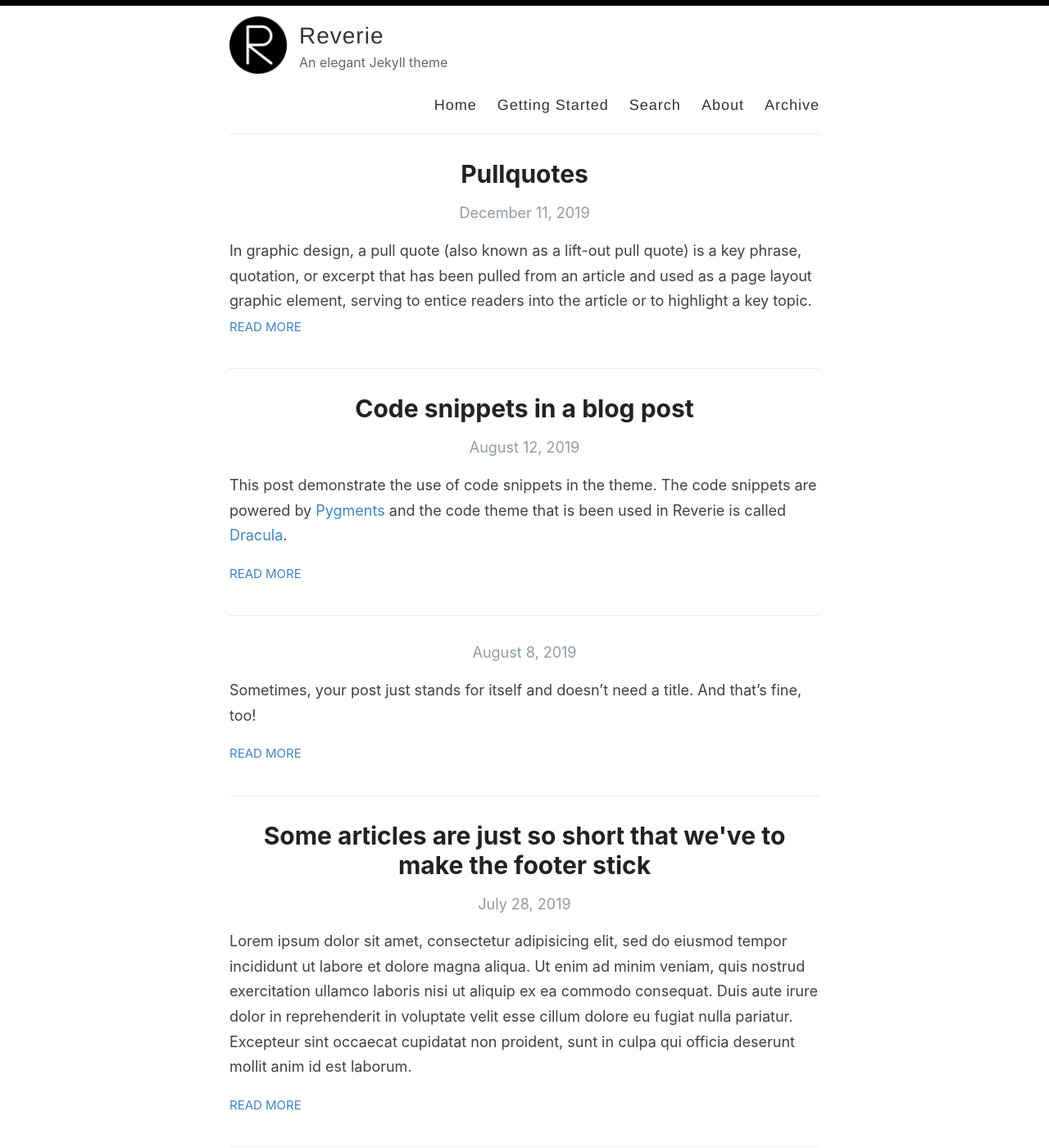
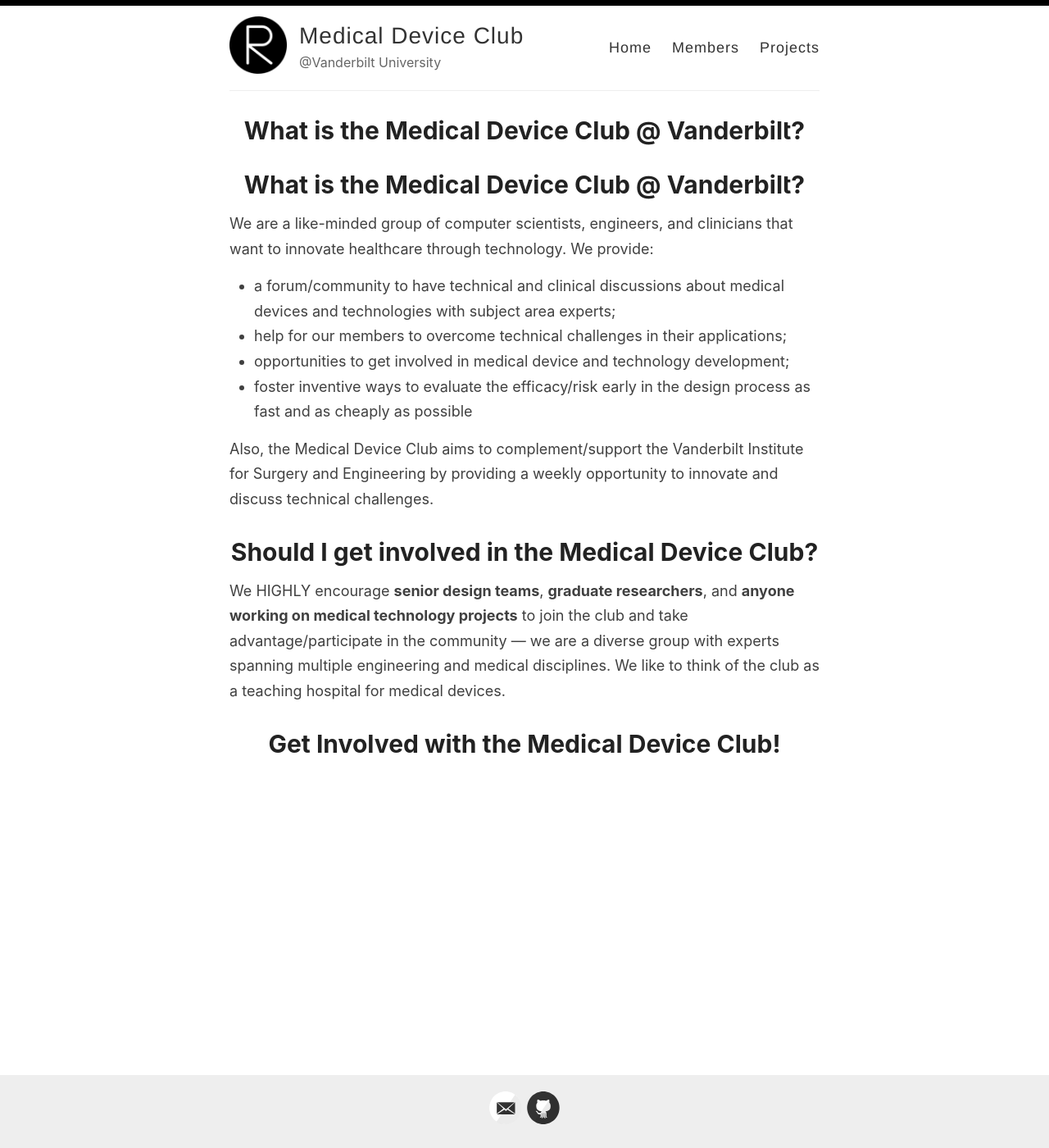
Before and after one commit to IoMT-Lab/med-dev-club.github.io, a Jekyll site: the page built from index.md, in a window 1280 px wide and 1400 px high. Shown: the whole window at 82% size. Built offline with Jekyll 4.4.1, drawn with Linux system fonts in a browser that asks for light colours; the list of posts is cut into pages by our own code; our own code applies the rules of GitHub Pages for plain Markdown files; some of the changed text lies outside the part shown.

Commit message:
initial configuration after template

````diff
--- a/_config.yml
+++ b/_config.yml
@@ -3,13 +3,13 @@
 #
 
 # Name of your site (displayed in the header)
-name: Reverie
+name: Medical Device Club
 
 # Name of the author
-author: Amit Merchant
+author: Taylor Carpenter
 
 # Short bio or description (displayed in the header)
-description: An elegant Jekyll theme
+description: "@Vanderbilt University"
 
 # URL of your avatar or profile pic (you could use your GitHub profile pic)
 avatar: /images/reverie.png
@@ -21,15 +21,15 @@ avatar: /images/reverie.png
 # Includes an icon in the footer for each username you enter
 footer-links:
   dribbble:
-  email: amit.d.merchant@gmail.com
+  email: iomt@vanderbilt.edu
   facebook:
   flickr:
-  github: amitmerchant1990/reverie
+  github: IoMT-Lab
   instagram:
   linkedin:
   pinterest:
-  rss: rss
-  twitter: amit_merchant
+  rss:
+  twitter:
   stackoverflow:
   youtube: # channel/<your_long_string> or user/<user-name>
   googleplus: # anything in your profile username that comes after plus.google.com/
@@ -41,21 +41,21 @@ footer-links:
 disqus:
 
 # Enter your Google Analytics web tracking code (e.g. UA-2110908-2) to activate tracking
-google_analytics: UA-43339302-11
+google_analytics:
 
 # For newer "GA4" analytics, use the following instead of the "UA" entry above
 #google_analytics_ga4: G-GABC1DEFG
 
 # Your website URL (e.g. http://amitmerchant1990.github.io or http://www.amitmerchant.com)
 # Used for Sitemap.xml and your RSS feed
-url: http://www.amitmerchant.com/reverie
-enforce_ssl: https://www.amitmerchant.com/reverie
+url: http://www.med-dev.club
+enforce_ssl: https:/ww.med-dev.club
 
 # If you're hosting your site at a Project repository on GitHub pages
 # (http://yourusername.github.io/repository-name)
 # and NOT your User repository (http://yourusername.github.io)
 # then add in the baseurl here, like this: "/repository-name"
-baseurl: "/reverie"
+baseurl: ""
 
 #
 # !! You don't need to change any of the configuration flags below !!
--- a/_layouts/default.html
+++ b/_layouts/default.html
@@ -29,10 +29,8 @@
 
             <nav>
               <a href="{{ site.baseurl }}/">Home</a>
-              <a href="{{ site.baseurl }}/getting-started">Getting Started</a>
-              <a href="{{ site.baseurl }}/search">Search</a>
-              <a href="{{ site.baseurl }}/about">About</a>
-              <a href="{{ site.baseurl }}/archive">Archive</a>
+              <a href="{{ site.baseurl }}/members">Members</a>
+              <a href="{{ site.baseurl }}/projects">Projects</a>
             </nav>
           </header>
         </div>
--- a/_pages/about.md
+++ /dev/null
@@ -1,29 +0,0 @@
----
-layout: page
-title: About
-permalink: /about/
----
-
-[Reverie](https://github.com/amitmerchant1990/reverie) is a Jekyll theme which is simple and opinionated. It's actually a fork of [jekyll-now](https://github.com/barryclark/jekyll-now) with some additional features and personal touches which I've implemented to suit my needs for [my blog](https://www.amitmerchant.com).
-
-This is a plug-and-play Jekyll theme which you can use on GitHub Pages without even setting up a local environment.
-
-## Features
-
-- Command-line free fork-first workflow, using GitHub.com to create, customize and post to your blog
-- Fully responsive and mobile optimized base theme
-- Sass/Coffeescript support using Jekyll 2.0
-- Free hosting on your GitHub Pages user site
-- All the SEO goodies comes in-built
-- Markdown blogging
-- Syntax highlighting using Pygments
-    - [Dracula syntax theme](https://draculatheme.com/) included
-- Disqus commenting
-- Google Analytics integration
-- Fuzzy search across blog posts
-- Pagination of posts works out-of-the-box.
-- Categorize posts out-of-the box
-- RSS Feed
-- In-built sitemap
-
-Learn more about it [here](https://github.com/amitmerchant1990/reverie) on how to get started.
--- a/_pages/getting-started.md
+++ /dev/null
@@ -1,51 +0,0 @@
----
-layout: page
-title: Getting started with Reverie
-permalink: /getting-started/
----
-
-### Step 1) Fork Reverie to your User Repository
-
-Fork [this repository](https://github.com/amitmerchant1990/reverie), then rename the repository to `yourgithubusername.github.io`.
-
-Alternatively, you can use [Use this template](https://github.com/amitmerchant1990/reverie/generate) button if you want to create a repository with a clean commit history which will use Reverie as a template.
-
-Your Jekyll blog will often be viewable immediately at <https://yourgithubusername.github.io> (if it's not, you can often force it to build by completing step 2)
-
-### Step 2) Customize and view your site
-
-Enter your site name, description, avatar and many other options by editing the `_config.yml` file. You can easily turn on Google Analytics tracking, Disqus commenting and social icons here.
-
-Making a change to `_config.yml` (or any file in your repository) will force GitHub Pages to rebuild your site with jekyll. Your rebuilt site will be viewable a few seconds later at <https://yourgithubusername.github.io> - if not, give it ten minutes as GitHub suggests and it'll appear soon.
-
-### Step 3) Publish your first blog post
-
-Create a new file called `/_posts/2019-2-13-Hello-World.md` to publish your first blog post. That's all you need to do to publish your first blog post! This [Markdown Cheatsheet](https://github.com/adam-p/markdown-here/wiki/Markdown-Cheatsheet) might come in handy while writing the posts.
-
-> You can add additional posts in the browser on GitHub.com too! Just hit the <kbd>Create new file</kbd> button in `/_posts/` to create new content. Just make sure to include the [front-matter](http://jekyllrb.com/docs/frontmatter/) block at the top of each new blog post and make sure the post's filename is in this format: year-month-day-title.md
-
-## Using Categories in Reverie
-
-You can categorize your content based on `categories` in Reverie. For this, you just need to add `categories` in front matter like below:
-
-For adding single category:
-
-```md
-categories: JavaScript
-```
-
-For adding multiple categories:
-
-```md
-categories: [PHP, Laravel]
-```
-
-The contegorized content can be shown over this URL: <https://yourgithubusername.github.io/categories/>
-
-## RSS
-
-The generated [RSS feed](https://en.wikipedia.org/wiki/RSS) of your blog can be found at <https://yourgithubusername.github.io/feed>. You can see the example RSS feed over [here](https://www.amitmerchant.com/reverie/feed).
-
-## Sitemap
-
-The generated sitemap of your blog can be found at <https://yourgithubusername.github.io/sitemap>. You can see the example sitemap feed over [here](https://www.amitmerchant.com/reverie/sitemap).
--- /dev/null
+++ b/index.md
@@ -0,0 +1,25 @@
+---
+layout: page
+
+---
+
+# What is the Medical Device Club @ Vanderbilt?
+
+We are a like-minded group of computer scientists, engineers, and clinicians that
+want to innovate healthcare through technology. We provide:
+
+- a forum/community to have technical and clinical discussions about medical devices and technologies with subject area experts;
+- help for our members to overcome technical challenges in their applications;
+- opportunities to get involved in medical device and technology development;
+- foster inventive ways to evaluate the efficacy/risk early in the design process as fast and as cheaply as possible
+
+Also, the Medical Device Club aims to complement/support the Vanderbilt Institute
+for Surgery and Engineering by providing a weekly opportunity to innovate and discuss technical challenges.
+
+# Should I get involved in the Medical Device Club?
+We HIGHLY encourage __senior design teams__, __graduate researchers__, and __anyone working on medical technology projects__
+to join the club and take advantage/participate in the community — we are a diverse
+group with experts spanning multiple engineering and medical disciplines.
+We like to think of the club as a teaching hospital for medical devices.
+
+# Get Involved with the Medical Device Club!
````
Also changed, not shown: _pages/members.md (added, +5 -0 lines), _pages/projects.md (added, +5 -0 lines), .devcontainer/devcontainer.json (added), README.md, _index.html (renamed from index.html), _pages/_archive.md (renamed from _pages/archive.md), _pages/_categories.md (renamed from _pages/categories.md), _pages/_search.md (renamed from _pages/search.md).
